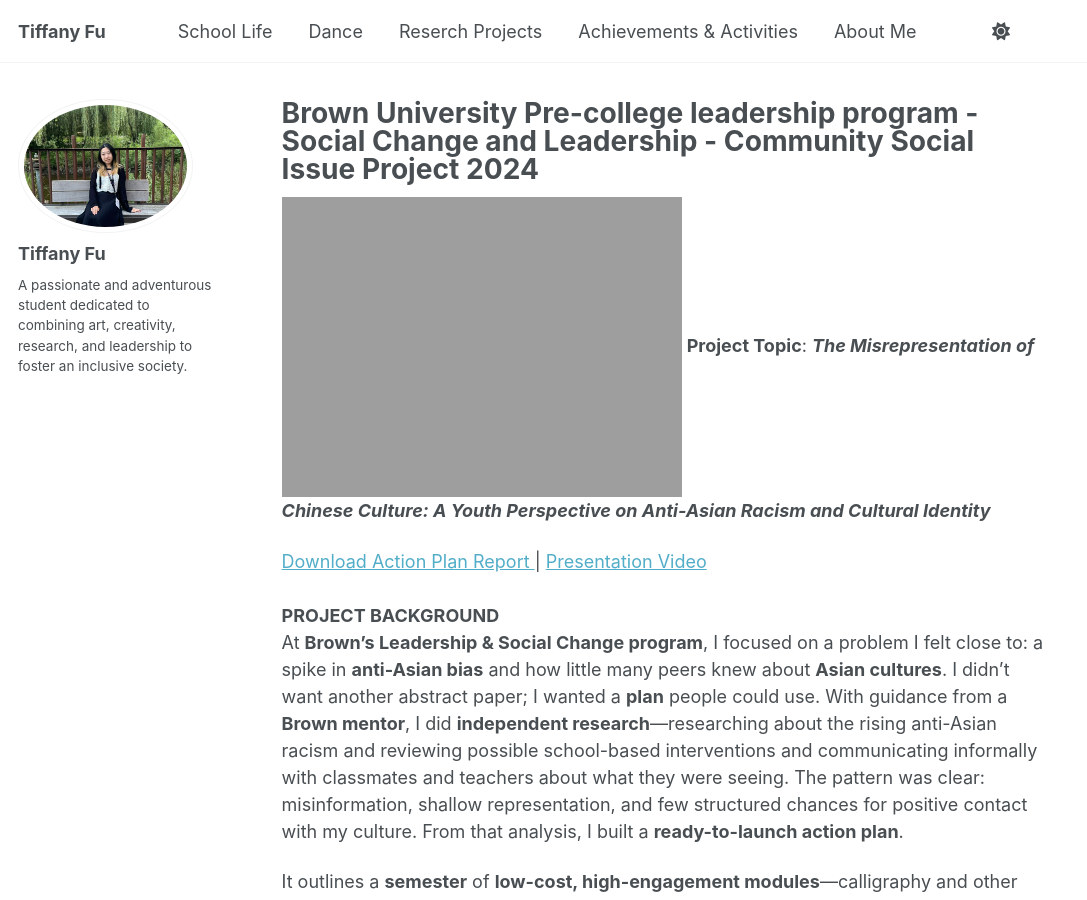
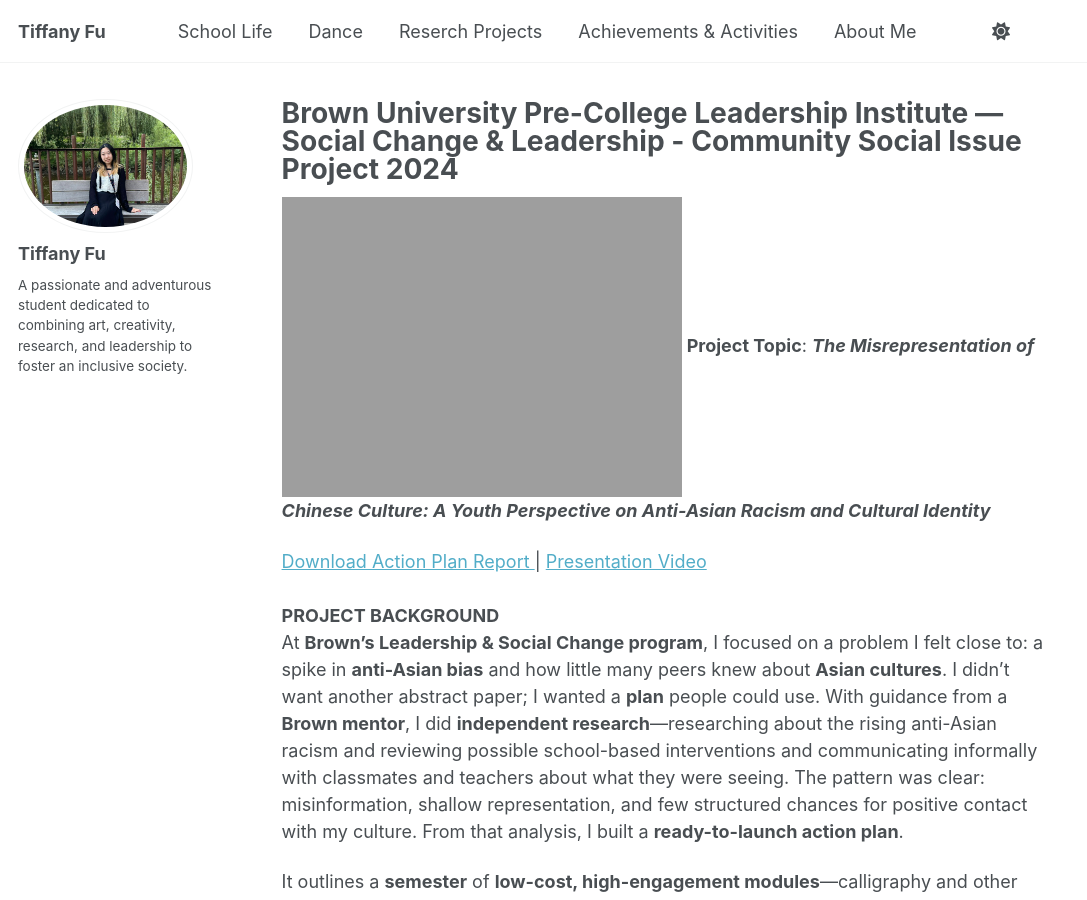
Before and after one commit to TiffanyJTFu/TiffanyTestWeb, a Jekyll site: the page built from _teaching/01-CommunitySocialIssueProject.md, in a window 1280 px wide and 900 px high. Shown: the whole window, without its empty margins (0-1087 px from the left). Built offline with Jekyll 4.4.1, drawn with Linux system fonts in a browser that asks for light colours; a script that is not in the unit is left out.

Commit message:
Update 01-CommunitySocialIssueProject.md

```diff
--- a/_teaching/01-CommunitySocialIssueProject.md
+++ b/_teaching/01-CommunitySocialIssueProject.md
@@ -1,5 +1,5 @@
 ---
-title: "Brown University Pre-college leadership program - Social Change and Leadership - Community Social Issue Project 2024"
+title: "Brown University Pre-College Leadership Institute — Social Change & Leadership - Community Social Issue Project 2024"
 collection: teaching
 type: ""
 permalink: /teaching/CommunitySocialIssueProject
```
